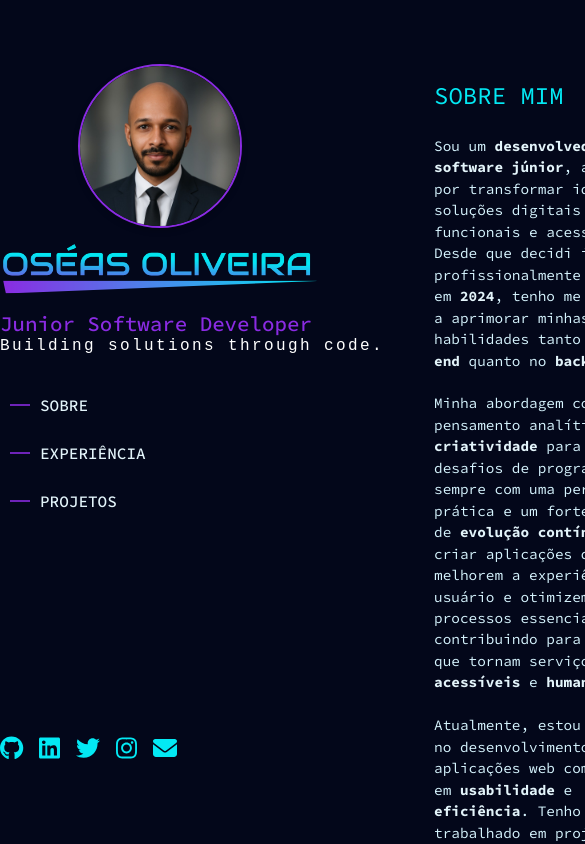
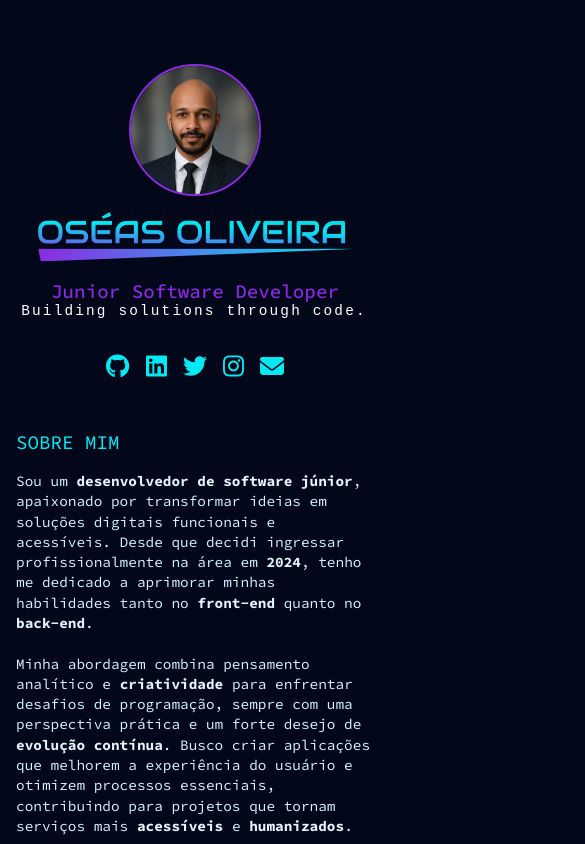
Before and after one commit to OseOliv/portfoliov5, an Angular app: page / in a window 390 px wide. Shown: the top 844 px of the page, 585 px wide, since content can reach past the window. Built offline with nearby package versions, Linux system fonts and the light colour scheme.

Commit message:
style: adiciona estilos responsivos

```diff
--- a/src/app/app.component.scss
+++ b/src/app/app.component.scss
@@ -26,3 +26,17 @@
     align-items: center;
   }
 }
+
+@media (max-width: 900px) {
+  .app {
+    display: flex;
+    flex-direction: column;
+    gap: 1.5rem;
+
+    .header {
+      position: relative;
+      height: auto;
+      width: 100%;
+    }
+  }
+}
--- a/src/app/components/header/header.component.scss
+++ b/src/app/components/header/header.component.scss
@@ -24,3 +24,31 @@
     margin-top: 4rem;
   }
 }
+
+@media (max-width: 900px) {
+  .header {
+    display: flex;
+    flex-direction: column;
+    align-items: center;
+    justify-content: center;
+    max-width: 100%;
+    height: auto;
+
+    .header-content {
+      display: flex;
+      flex-direction: column;
+      justify-content: center;
+      align-items: center;
+
+      .profile {
+        display: flex;
+        justify-content: center;
+        align-items: center;
+      }
+    }
+
+    .social-link {
+      margin-top: 0;
+    }
+  }
+}
--- a/src/app/components/header/navbar/navbar.component.scss
+++ b/src/app/components/header/navbar/navbar.component.scss
@@ -47,22 +47,8 @@
   }
 }
 
-@media (max-width: 768px) {
+@media (max-width: 900px) {
   .vertical-nav {
-    width: 100%;
-
-    .nav-links {
-      gap: 0.75rem;
-      padding-left: 40px;
-
-      .nav-item {
-        font-size: 1rem;
-
-        &::before {
-          left: -30px;
-          width: 20px;
-        }
-      }
-    }
+    display: none;
   }
 }
--- a/src/app/components/header/profile/profile.component.scss
+++ b/src/app/components/header/profile/profile.component.scss
@@ -89,3 +89,28 @@
     }
   }
 }
+
+@media (max-width: 900px) {
+  .profile {
+    .profile-info {
+      align-items: center;
+    }
+
+    .name {
+      .profile-image {
+        img {
+          width: 8rem;
+          height: 8rem;
+        }
+      }
+    }
+
+    .subtitle {
+      font-size: 1.2rem;
+    }
+
+    .description {
+      font-size: 0.9rem;
+    }
+  }
+}
--- a/src/app/components/header/social/social.component.scss
+++ b/src/app/components/header/social/social.component.scss
@@ -17,3 +17,9 @@
     }
   }
 }
+
+@media (max-width: 900px) {
+  .social {
+    padding-bottom: 0;
+  }
+}
--- a/src/app/components/main/about/about.component.scss
+++ b/src/app/components/main/about/about.component.scss
@@ -20,3 +20,24 @@
     }
   }
 }
+
+@media (max-width: 900px) {
+  .about {
+    .about-title {
+      font-size: 1.2rem;
+      margin-top: 2.5rem;
+      margin-bottom: 1rem;
+    }
+
+    .about-text {
+      font-size: 0.8rem;
+    }
+
+    .about-profile {
+      .about-text {
+        line-height: 1.2;
+      }
+    }
+  }
+
+}
--- a/src/styles.scss
+++ b/src/styles.scss
@@ -7,7 +7,7 @@
 
 html, body {
   height: 100%;
-  margin: 0;
+  margin: 0 .5rem;
   padding: 0;
   box-sizing: border-box;
   background-color: var(--background-dark);
```
